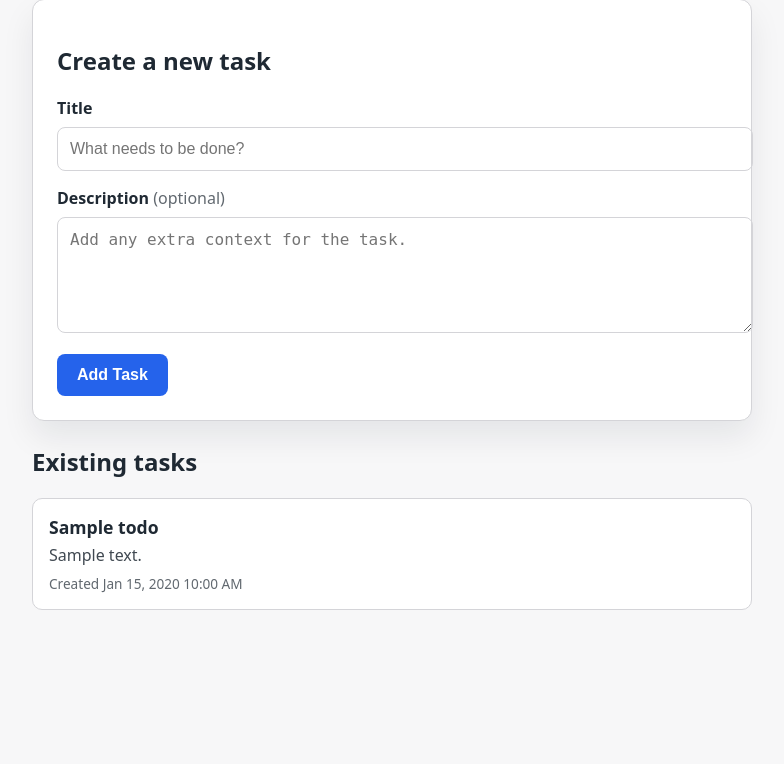
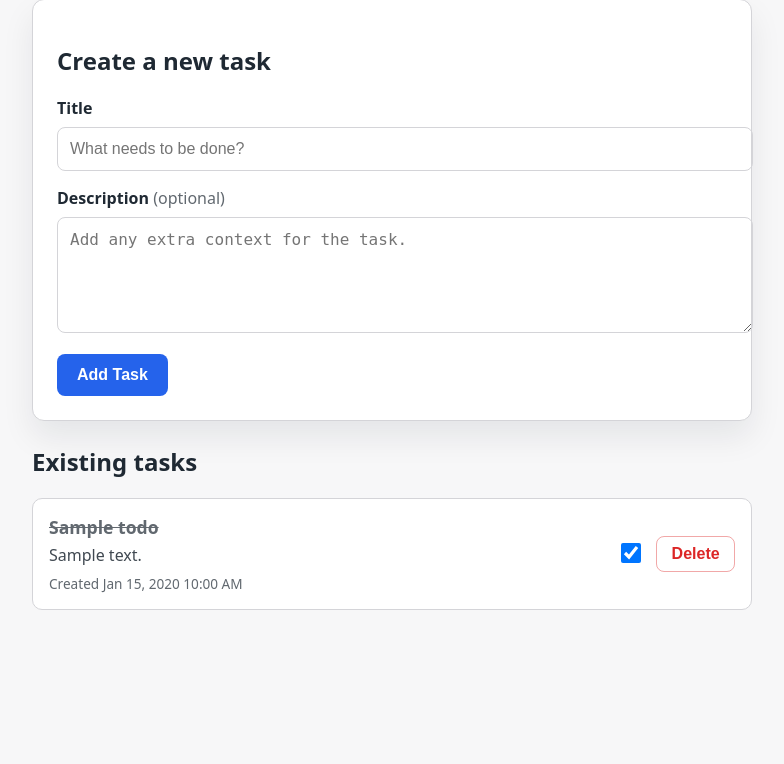
Before and after one commit to pacrob/mini-project-db-connect, a Flask app: page / in a window 1280 px wide. Shown: the part 100-864 px from the top of the page, without its empty margins (248-1032 px from the left). Run offline with Flask 3, Linux system fonts and the light colour scheme; tables that the repository leaves empty hold one stand-in row (values such as "Sample post").

Commit message:
can mark done and delete tasks

```diff
--- a/app/routes.py
+++ b/app/routes.py
@@ -1,9 +1,29 @@
-from flask import Blueprint, jsonify, redirect, render_template, request, url_for, flash
+from flask import (
+    Blueprint,
+    abort,
+    flash,
+    jsonify,
+    redirect,
+    render_template,
+    request,
+    url_for,
+)
 
 from . import db
 from .models import Todo
 
 bp = Blueprint("todos", __name__)
+
+
+def serialize_todo(todo: Todo) -> dict:
+    return {
+        "id": todo.id,
+        "title": todo.title,
+        "description": todo.description,
+        "is_done": todo.is_done,
+        "created_at": todo.created_at.isoformat(),
+        "updated_at": todo.updated_at.isoformat(),
+    }
 
 
 @bp.get("/")
@@ -17,19 +37,7 @@ def index():
 def list_todos():
     """Return all todo items ordered by creation time."""
     todos = Todo.query.order_by(Todo.created_at.asc()).all()
-    return jsonify(
-        [
-            {
-                "id": todo.id,
-                "title": todo.title,
-                "description": todo.description,
-                "is_done": todo.is_done,
-                "created_at": todo.created_at.isoformat(),
-                "updated_at": todo.updated_at.isoformat(),
-            }
-            for todo in todos
-        ]
-    )
+    return jsonify([serialize_todo(todo) for todo in todos])
 
 
 @bp.post("/todos")
@@ -47,19 +55,7 @@ def create_todo():
         db.session.add(todo)
         db.session.commit()
 
-        return (
-            jsonify(
-                {
-                    "id": todo.id,
-                    "title": todo.title,
-                    "description": todo.description,
-                    "is_done": todo.is_done,
-                    "created_at": todo.created_at.isoformat(),
-                    "updated_at": todo.updated_at.isoformat(),
-                }
-            ),
-            201,
-        )
+        return jsonify(serialize_todo(todo)), 201
 
     title = (request.form.get("title") or "").strip()
     description = (request.form.get("description") or "").strip() or None
@@ -74,3 +70,74 @@ def create_todo():
     flash("Todo created successfully.", "success")
 
     return redirect(url_for("todos.index"))
+
+
+@bp.patch("/todos/<int:todo_id>")
+def update_todo(todo_id: int):
+    """Update a todo item via JSON payload."""
+    if not request.is_json:
+        abort(415)
+
+    todo = db.session.get(Todo, todo_id)
+    if todo is None:
+        abort(404)
+
+    data = request.get_json() or {}
+
+    if "title" in data:
+        title = (data.get("title") or "").strip()
+        if not title:
+            return jsonify({"error": "Title is required."}), 400
+        todo.title = title
+    if "description" in data:
+        description = data.get("description")
+        todo.description = description.strip() if isinstance(description, str) else None
+    if "is_done" in data:
+        value = data["is_done"]
+        if isinstance(value, str):
+            todo.is_done = value.lower() in {"1", "true", "yes", "on"}
+        else:
+            todo.is_done = bool(value)
+
+    db.session.commit()
+    return jsonify(serialize_todo(todo))
+
+
+@bp.post("/todos/<int:todo_id>/toggle")
+def toggle_todo(todo_id: int):
+    """Toggle completion via HTML form submission."""
+    todo = db.session.get(Todo, todo_id)
+    if todo is None:
+        abort(404)
+
+    values = request.form.getlist("is_done")
+    todo.is_done = any(value in {"1", "true", "on"} for value in values)
+
+    db.session.commit()
+    flash("Todo updated.", "success")
+    return redirect(url_for("todos.index"))
+
+
+@bp.delete("/todos/<int:todo_id>")
+def delete_todo(todo_id: int):
+    """Delete a todo entry from the database via JSON request."""
+    todo = db.session.get(Todo, todo_id)
+    if todo is None:
+        abort(404)
+
+    db.session.delete(todo)
+    db.session.commit()
+    return ("", 204)
+
+
+@bp.post("/todos/<int:todo_id>/delete")
+def delete_todo_html(todo_id: int):
+    """Delete a todo entry via HTML form submission."""
+    todo = db.session.get(Todo, todo_id)
+    if todo is None:
+        abort(404)
+
+    db.session.delete(todo)
+    db.session.commit()
+    flash("Todo deleted.", "success")
+    return redirect(url_for("todos.index"))
--- a/app/templates/base.html
+++ b/app/templates/base.html
@@ -122,6 +122,10 @@
         border-radius: 10px;
         padding: 1rem;
         background: var(--card);
+        display: flex;
+        justify-content: space-between;
+        align-items: center;
+        gap: 1rem;
       }
       .todo-title {
         font-size: 1.1rem;
@@ -131,6 +135,40 @@
       .todo-description {
         margin: 0;
         opacity: 0.85;
+      }
+      .todo-done .todo-title {
+        text-decoration: line-through;
+        opacity: 0.7;
+      }
+      .todo-meta {
+        margin: 0.5rem 0 0 0;
+        font-size: 0.85rem;
+        opacity: 0.7;
+      }
+      .todo-content {
+        flex: 1;
+      }
+      .todo-actions {
+        display: flex;
+        align-items: center;
+        gap: 0.75rem;
+      }
+      .todo-actions form {
+        margin: 0;
+      }
+      .todo-actions input[type="checkbox"] {
+        width: 1.25rem;
+        height: 1.25rem;
+        cursor: pointer;
+      }
+      .delete-button {
+        background: transparent;
+        color: var(--error);
+        border: 1px solid rgba(220, 38, 38, 0.4);
+        padding: 0.5rem 0.9rem;
+      }
+      .delete-button:hover {
+        background: rgba(220, 38, 38, 0.1);
       }
       .empty-state {
         padding: 2rem;
--- a/app/templates/todos/index.html
+++ b/app/templates/todos/index.html
@@ -28,14 +28,32 @@
     {% if todos %}
       <ul class="todo-list">
         {% for todo in todos %}
-          <li>
+          <li class="{% if todo.is_done %}todo-done{% endif %}">
+            <div class="todo-content">
               <p class="todo-title">{{ todo.title }}</p>
               {% if todo.description %}
                 <p class="todo-description">{{ todo.description }}</p>
               {% endif %}
-            <p style="margin: 0.5rem 0 0 0; font-size: 0.85rem; opacity: 0.7;">
+              <p class="todo-meta">
                 Created {{ todo.created_at.strftime("%b %d, %Y %I:%M %p %Z") }}
               </p>
+            </div>
+            <div class="todo-actions">
+              <form method="post" action="{{ url_for('todos.toggle_todo', todo_id=todo.id) }}">
+                <input type="hidden" name="is_done" value="0" />
+                <input
+                  type="checkbox"
+                  name="is_done"
+                  value="1"
+                  {% if todo.is_done %}checked{% endif %}
+                  onchange="this.form.submit()"
+                  aria-label="Mark '{{ todo.title }}' as done"
+                />
+              </form>
+              <form method="post" action="{{ url_for('todos.delete_todo_html', todo_id=todo.id) }}" onsubmit="return confirm('Delete this task?');">
+                <button type="submit" class="delete-button">Delete</button>
+              </form>
+            </div>
           </li>
         {% endfor %}
       </ul>
```
Also changed, not shown: tests/test_todos.py (+68 -1 lines), README.md. Lines whose indentation alone changed are shown as unchanged.
